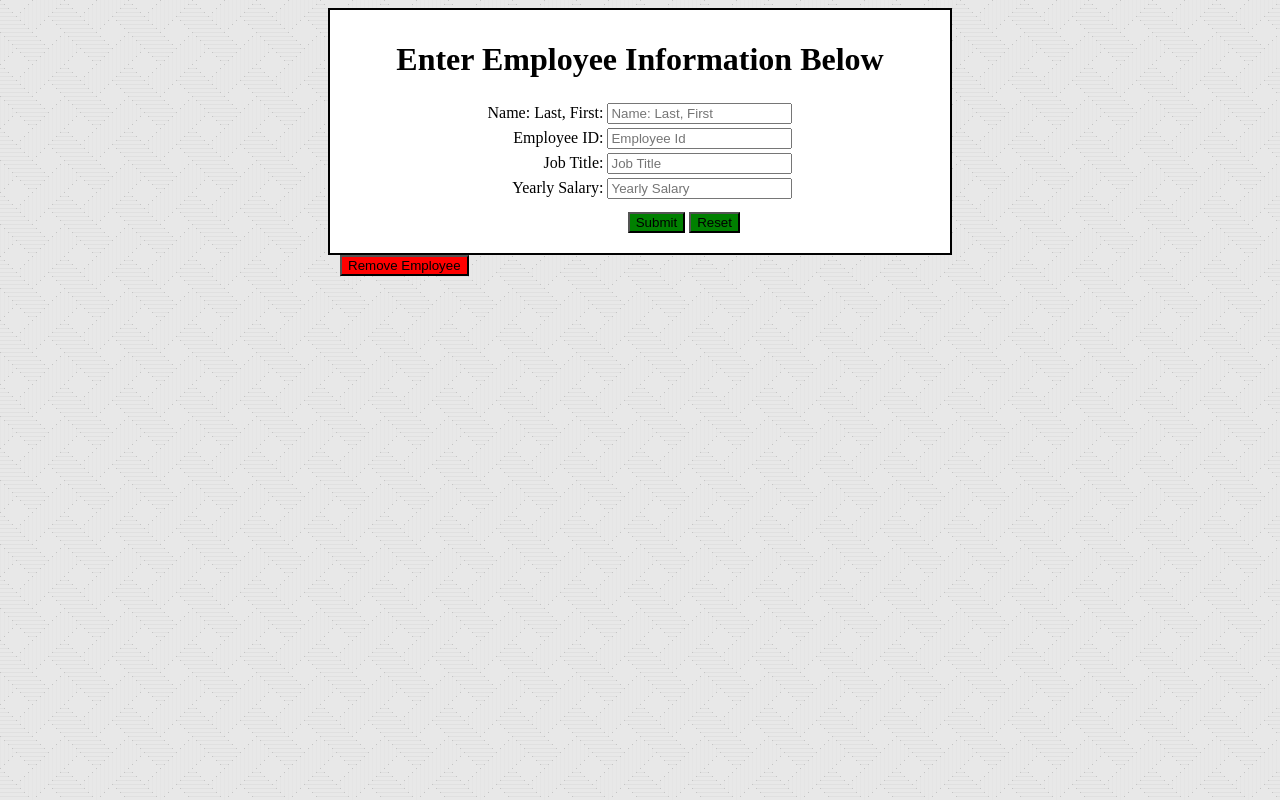
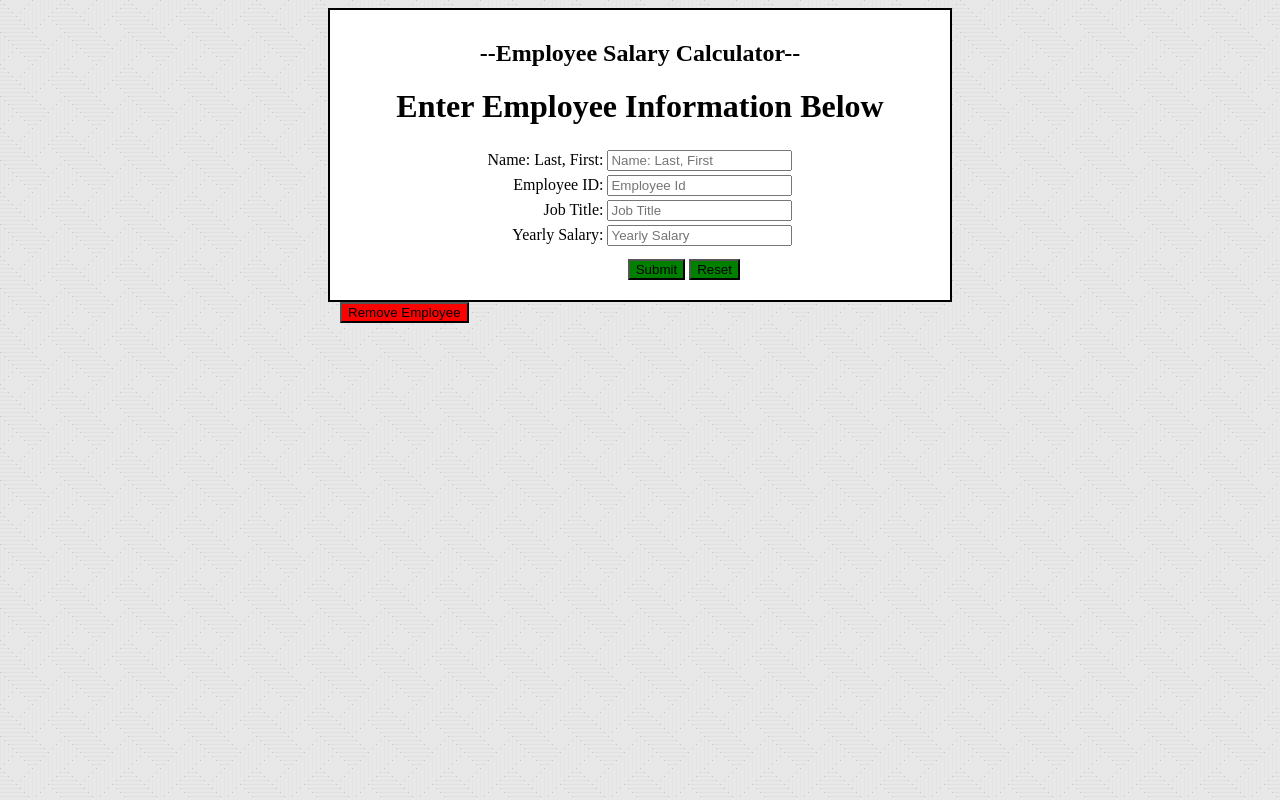
Before and after one commit to oliverlangmo/Weekend-1-Challenge, a plain HTML site: page index.html in a window 1280 px wide. Drawn offline with Linux system fonts and the light colour scheme.

Commit message:
added better title

```diff
--- a/index.html
+++ b/index.html
@@ -8,6 +8,7 @@
   </head>
   <body>
     <div class ="user-data">
+       <h2 class ="direction">--Employee Salary Calculator--</h2>
       <h1 class = "direction">Enter Employee Information Below</h1>
         <table class = "input">
               <tr>
```
